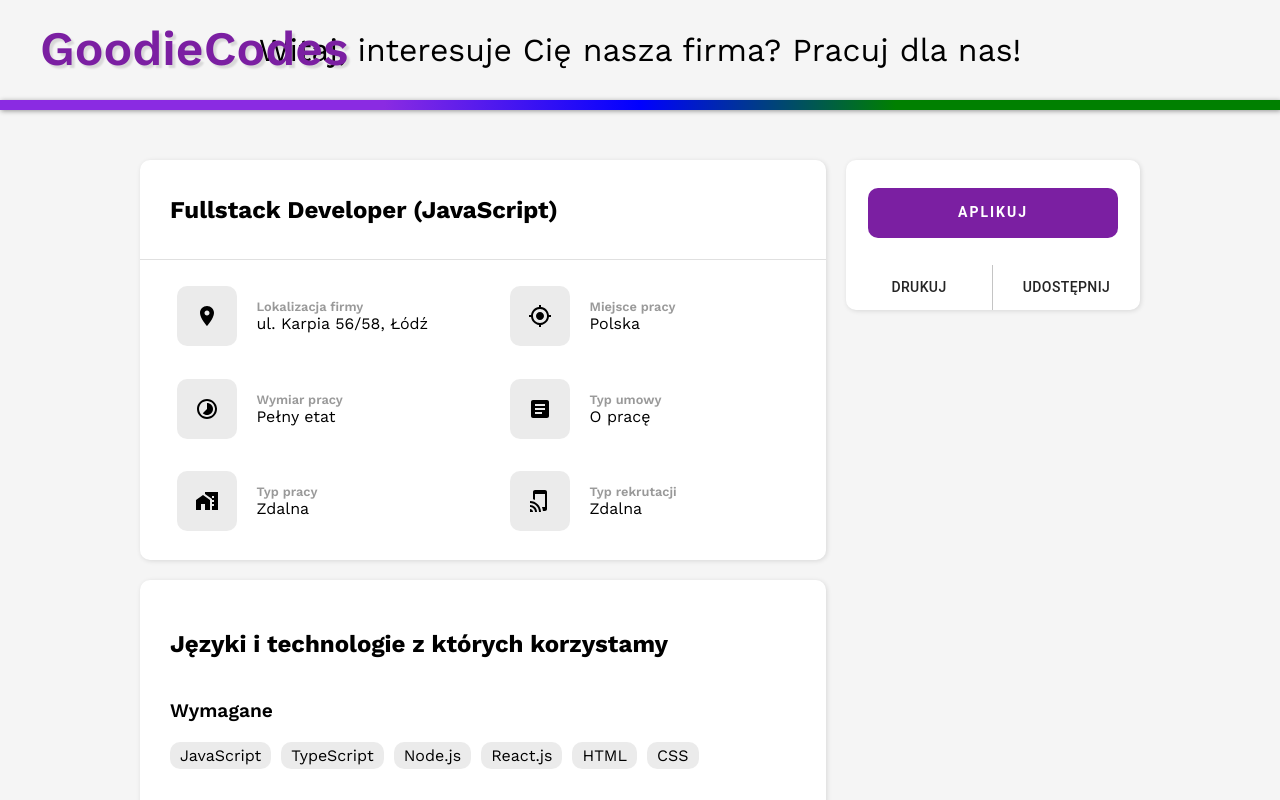
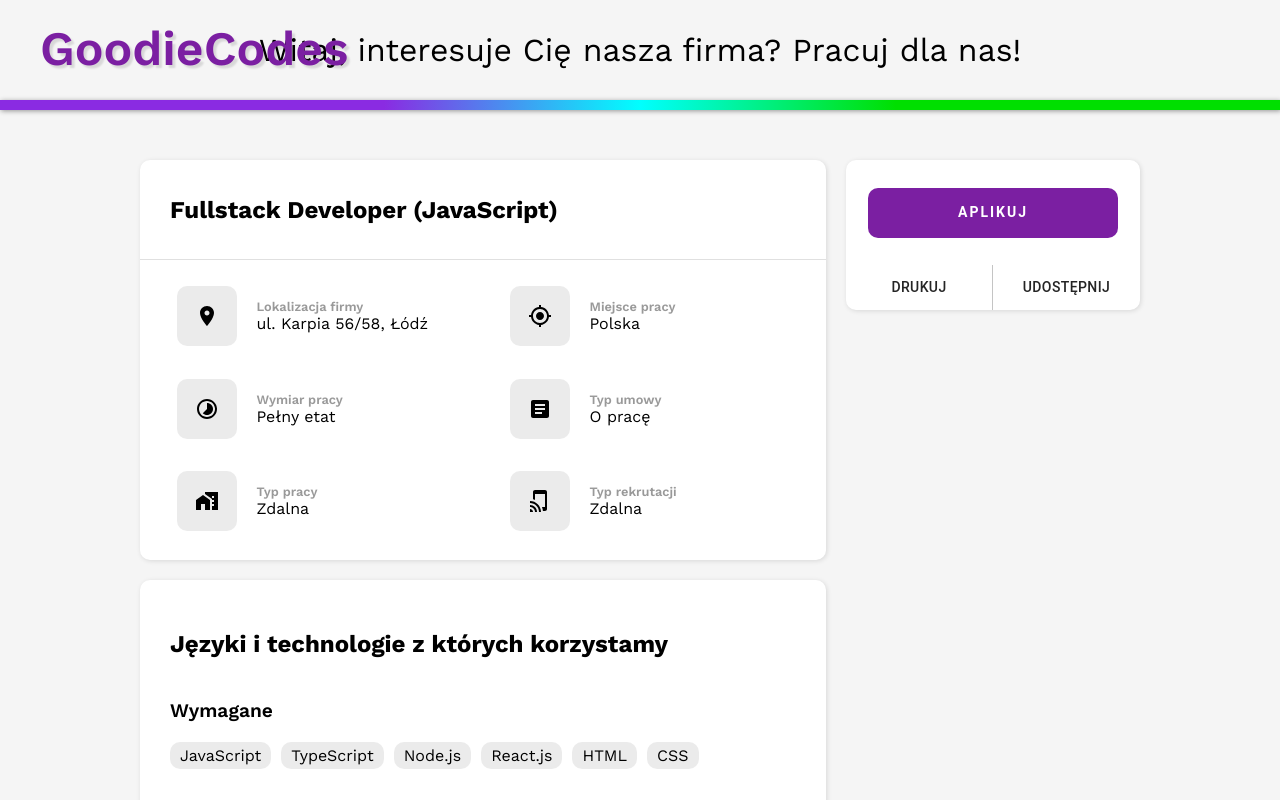
Before and after one commit to kvbakwk/Beauxbatons, a React (Create React App) app: page / in a window 1280 px wide. Shown: the top 800 px of the page. Built offline with nearby package versions, Linux system fonts and the light colour scheme.

Commit message:
Update header.css  background color
update in .header .colorBar

```diff
--- a/src/styles/header.css
+++ b/src/styles/header.css
@@ -38,6 +38,6 @@
     width: 100%;
     height: 10px;
 
-    background: linear-gradient(90deg, blueviolet 30%, blue, green 70%);
+    background: linear-gradient(90deg, blueviolet 30%, #00ffff, #00df00 70%);
     box-shadow: 1px 1px 5px rgba(0, 0, 0, .40);
 }
```
